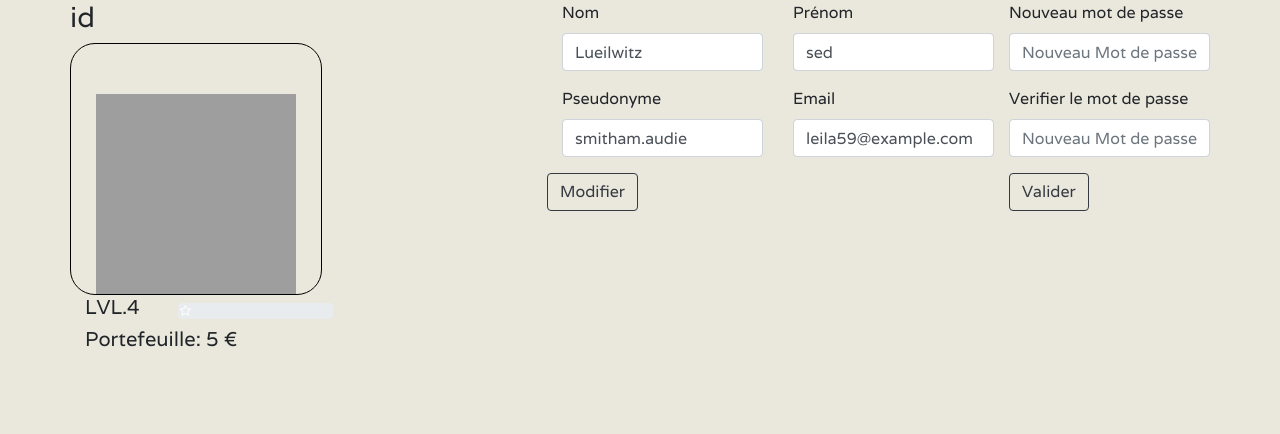
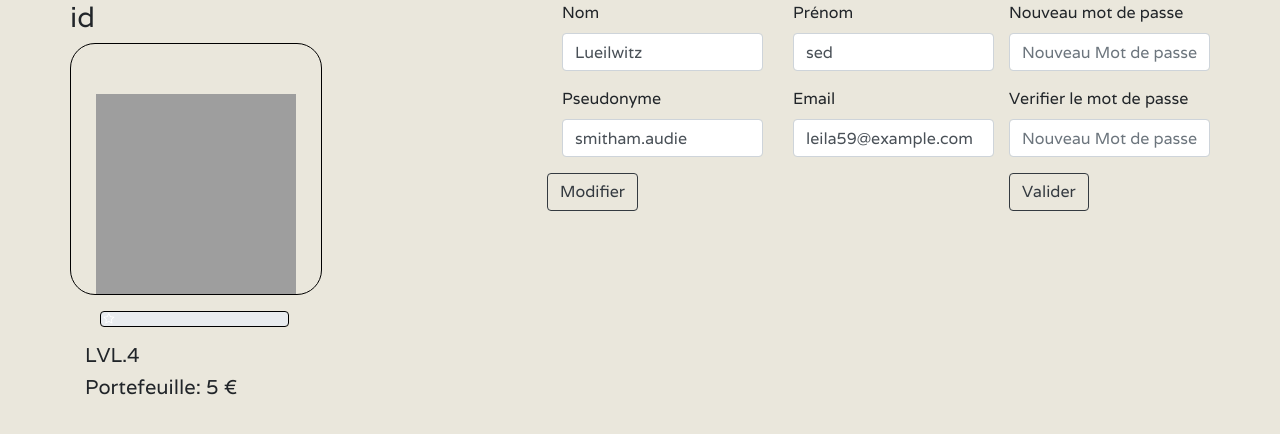
Before and after one commit to ValentinDouvry/expernet-sgm, a PHP site: page /views/profile.php in a window 1280 px wide. Shown: the part 63-497 px from the top of the page. Run offline with PHP 8.4, Linux system fonts and the light colour scheme; a user stored in the database is signed in; data comes from the database, SQL or seed files in the repository; a stand-in replaces the project's code that opens the database connection.

Commit message:
CSS profile

```diff
--- a/css/style.css
+++ b/css/style.css
@@ -6,3 +6,15 @@ body{
 .card{
     background-color: #d8c3a5;
 }
+
+.xpBar{
+    width: 19.7%;
+}
+
+.progress-bar{
+    background-color: #E85A4F;
+}
+
+.progress{
+    border: 1px solid black;
+}
--- a/views/profile.php
+++ b/views/profile.php
@@ -204,12 +204,9 @@ $AvatarObj->base = '../img/avatars/' . $avatar->getImageName();
             ?>
         </div>
 
-        <div class="row">
-            <div class="row container-fluid align-items-center">
-                <div class="col-1">
-                    <h5> LVL.<?= $profileUser->getLevel(); ?></h5>
-                </div>
-                <div class="col-2">
+
+        <div class="row xpBar no-gutters mb-3 mt-3">
+            <div class="container-fluid">
                 <?php
                 $query = $db->prepare("SELECT experience FROM users WHERE id = :id");
                 $query->bindParam(":id", $userId);
@@ -221,7 +218,7 @@ $AvatarObj->base = '../img/avatars/' . $avatar->getImageName();
                 if ($userExperience <= 1000) {
                 ?>
                     <div class="progress">
-                            <div class="progress-bar bg-info" role="progressbar" style="width: <?php echo $userExperience / 10; ?>%" aria-valuenow="<?php $userExperience / 10 ?>" aria-valuemin="0" aria-valuemax="1000"><i class="fa fa-fw fa-star-o"></i></div>
+                        <div class="progress-bar" role="progressbar" style="width: <?php echo $userExperience / 10; ?>%" aria-valuenow="<?php $userExperience / 10 ?>" aria-valuemin="0" aria-valuemax="1000"><i class="fa fa-fw fa-star-o"></i></div>
                     </div>
                 <?php
                 } else {
@@ -229,18 +226,19 @@ $AvatarObj->base = '../img/avatars/' . $avatar->getImageName();
                     //on devrai augmente son lvl de 1
                 ?>
                     <div class="progress">
-                            <div class="progress-bar bg-info" role="progressbar" style="width: <?php echo $userExperience / 10; ?>%" aria-valuenow="<?php $userExperience / 10 ?>" aria-valuemin="0" aria-valuemax="1000"></div>
+                        <div class="progress-bar" role="progressbar" style="width: <?php echo $userExperience / 10; ?>%" aria-valuenow="<?php $userExperience / 10 ?>" aria-valuemin="0" aria-valuemax="1000"></div>
                     </div>
                 <?php
                 }
                 ?>
             </div>
         </div>
+        <div class="row no-gutters">
+                <h5> LVL.<?= $profileUser->getLevel(); ?></h5>
         </div>
-        <div class="row">
-            <div class="col-sm">
+
+        <div class="row no-gutters">
             <h5>Portefeuille: <?= $profileUser->getMoney(); ?> €</h5>
-            </div>
         </div>
 
         <?php
```
Lines whose indentation alone changed are shown as unchanged.
